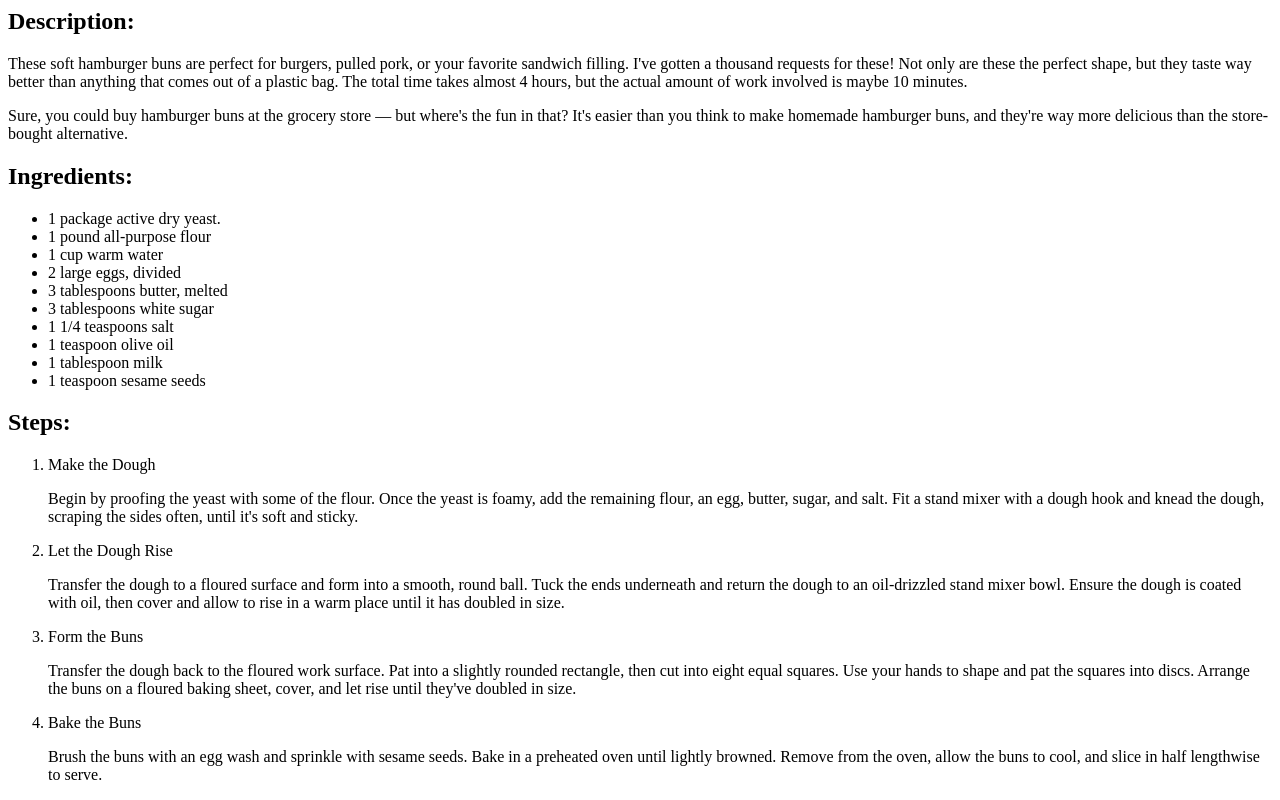
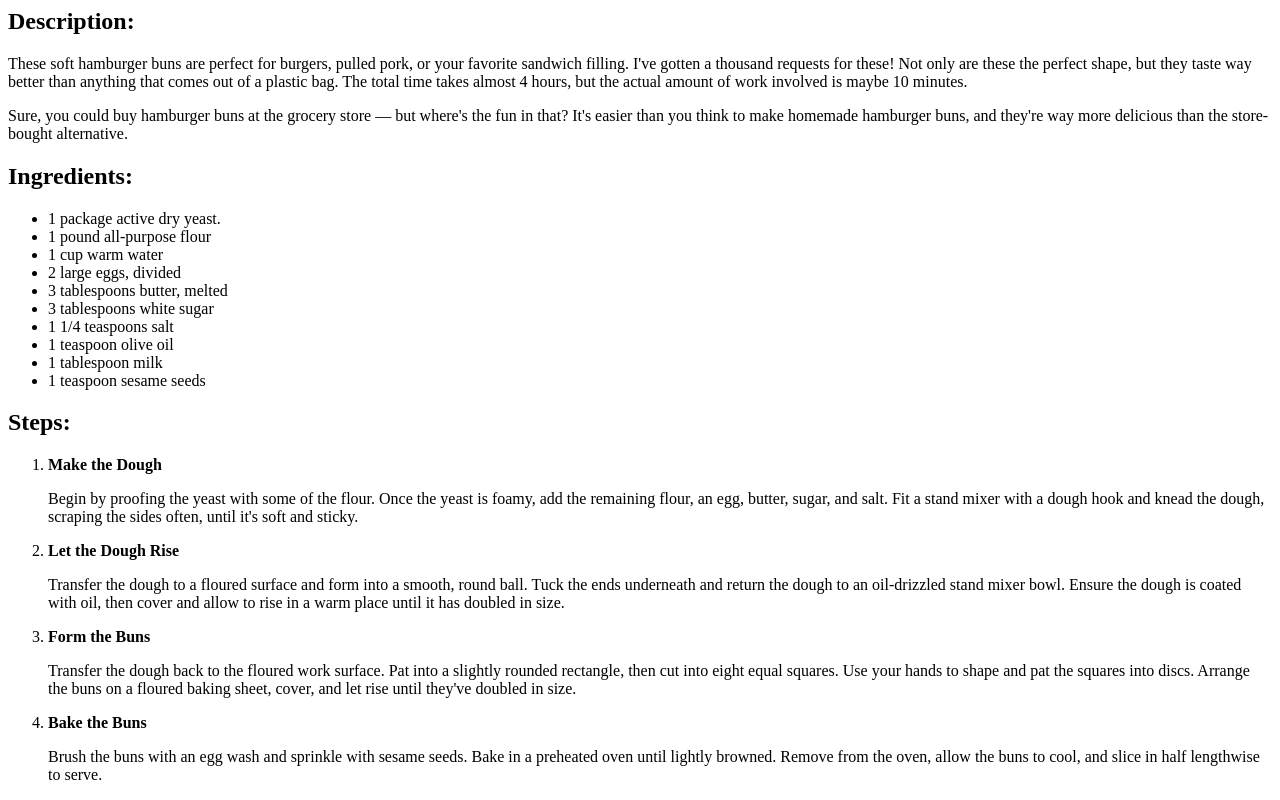
Before and after one commit to Ka0gaMi/odin-recipes, a plain HTML site: page recipes/hamburger-buns.html in a window 1280 px wide. Shown: the part 396-1196 px from the top of the page. Drawn offline with Linux system fonts and the light colour scheme.

Commit message:
Bolded the steps of recipes

```diff
--- a/recipes/hamburger-buns.html
+++ b/recipes/hamburger-buns.html
@@ -27,13 +27,13 @@
     </ul>
     <h2>Steps:</h2>
     <ol>
-        <li>Make the Dough</li>
+        <li><strong>Make the Dough</strong></li>
             <p>Begin by proofing the yeast with some of the flour. Once the yeast is foamy, add the remaining flour, an egg, butter, sugar, and salt. Fit a stand mixer with a dough hook and knead the dough, scraping the sides often, until it's soft and sticky.</p>
-        <li>Let the Dough Rise</li>
+        <li><strong>Let the Dough Rise</strong></li>
             <p>Transfer the dough to a floured surface and form into a smooth, round ball. Tuck the ends underneath and return the dough to an oil-drizzled stand mixer bowl. Ensure the dough is coated with oil, then cover and allow to rise in a warm place until it has doubled in size.</p>
-        <li>Form the Buns</li>
+        <li><strong>Form the Buns</strong></li>
             <p>Transfer the dough back to the floured work surface. Pat into a slightly rounded rectangle, then cut into eight equal squares. Use your hands to shape and pat the squares into discs. Arrange the buns on a floured baking sheet, cover, and let rise until they've doubled in size.</p>
-        <li>Bake the Buns</li>
+        <li><strong>Bake the Buns</strong></li>
             <p>Brush the buns with an egg wash and sprinkle with sesame seeds. Bake in a preheated oven until lightly browned. Remove from the oven, allow the buns to cool, and slice in half lengthwise to serve.</p>
     </ol>
 </body>
```
Also changed, not shown: recipes/potato-soup.html (+4 -4 lines).
